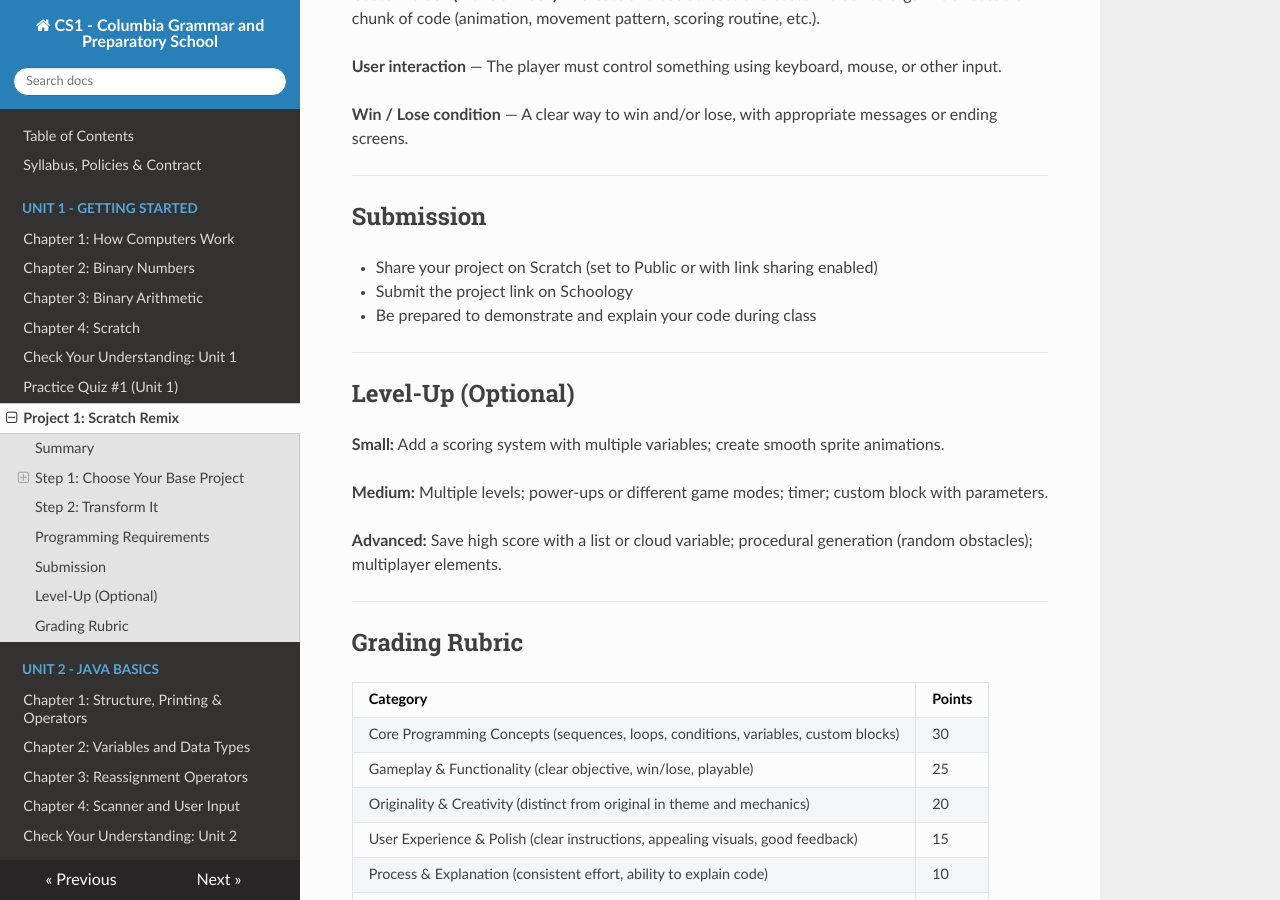
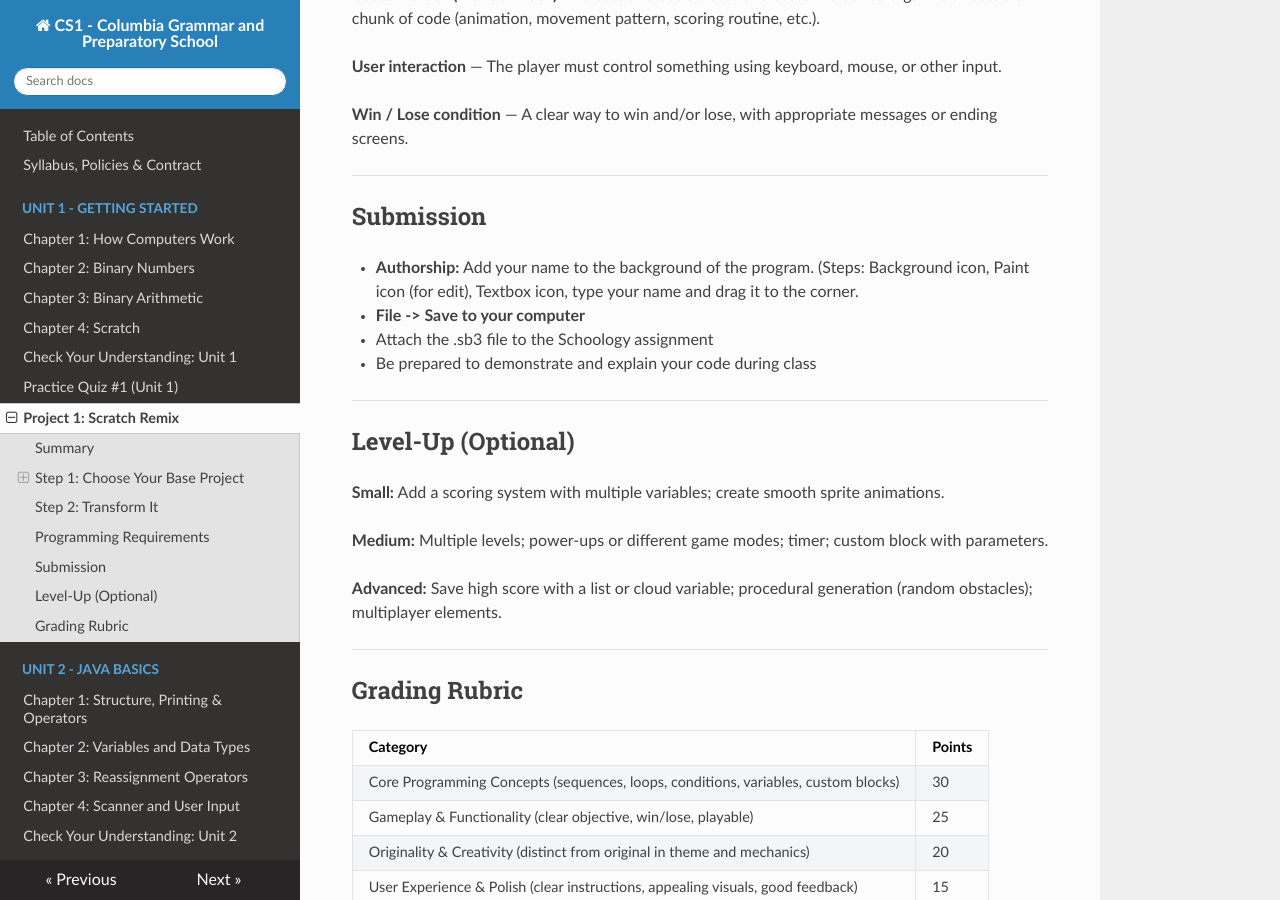
Before and after one commit to kjergens/cs1-site, an MkDocs documentation site: the page built from docs/projects/project1.md, in a window 1280 px wide and 900 px high, scrolled down 1820 px. Built offline with MkDocs 1.6.1, drawn with Linux system fonts in a browser that asks for light colours; nearby versions of some CDN libraries.

Commit message:
Update project submission guidelines
Added instructions for authorship and file submission.

```diff
--- a/docs/projects/project1.md
+++ b/docs/projects/project1.md
@@ -71,8 +71,9 @@ Your remix must clearly demonstrate all of the following:
 
 ## Submission
 
-- Share your project on Scratch (set to Public or with link sharing enabled)
-- Submit the project link on Schoology
+- **Authorship:** Add your name to the background of the program. (Steps: Background icon, Paint icon (for edit), Textbox icon, type your name and drag it to the corner.
+- **File -> Save to your computer**
+- Attach the .sb3 file to the Schoology assignment
 - Be prepared to demonstrate and explain your code during class
 
 ---
```
